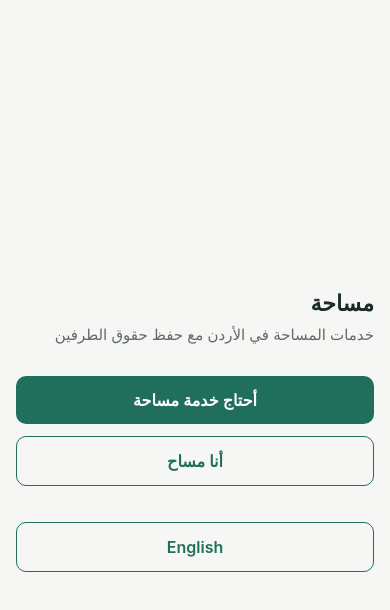
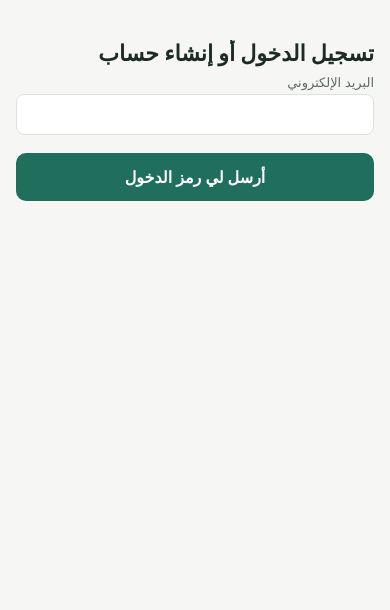
Before and after one commit to amiralmashwakhi-ai/masaha, a React Native app: screen / in a window 390 px wide. Shown: the top 610 px of the page. Built offline with nearby package versions, Linux system fonts and the light colour scheme.

Commit message:
Add email-code sign-in and profile creation with Supabase
Co-Authored-By: Claude Opus 5.5 (1M context) <noreply@anthropic.com>
Claude-Session: https://claude.ai/code/session_01JpZijmQ3JeSKGA7Evd5eNx

```diff
--- a/App.tsx
+++ b/App.tsx
@@ -1,5 +1,7 @@
 import { StatusBar } from 'expo-status-bar';
-import React, { useMemo, useState } from 'react';
+import React, { useEffect, useMemo, useState } from 'react';
+import { loadProfile, Profile, signOut, useSession } from './src/auth';
+import { CreateProfile, SignIn } from './src/screens/SignIn';
 import { SafeAreaView, StyleSheet, View } from 'react-native';
 import { applyDirection, makeT } from './src/i18n';
 import { DEFAULT_MILESTONES, round } from './src/money';
@@ -26,6 +28,13 @@ export default function App() {
   const [screen, setScreen] = useState<Screen>({ name: 'home' });
   // Local state only until the backend is connected.
   const [jobs, setJobs] = useState<Job[]>([]);
+
+  const { session, loading } = useSession();
+  const [profile, setProfile] = useState<Profile | null | undefined>(undefined);
+  const userId = session?.user.id;
+  const refreshProfile = () => { if (userId) loadProfile(userId).then(setProfile); };
+  useEffect(() => { setProfile(undefined); refreshProfile(); }, [userId]);
+  useEffect(() => { if (profile && profile.role !== 'admin') setRole(profile.role); }, [profile]);
 
   const ctx = useMemo(() => ({ lang, t: makeT(lang), rtl: lang === 'ar' }), [lang]);
 
@@ -77,16 +86,23 @@ export default function App() {
   };
 
   const current = screen.name === 'job' ? jobs.find((j) => j.id === screen.id) : undefined;
-  const profile = screen.name === 'profile' ? SEED_PROVIDERS.find((p) => p.id === screen.id) : undefined;
+  const provider = screen.name === 'profile' ? SEED_PROVIDERS.find((p) => p.id === screen.id) : undefined;
 
   return (
     <LangCtx.Provider value={ctx}>
       <SafeAreaView style={styles.safe}>
         <View style={styles.body}>
-          {screen.name === 'home' && (
-            <Home onToggleLang={toggleLang} onRole={(r) => { setRole(r); setScreen({ name: 'jobs' }); }} />
+          {!loading && !session && <SignIn />}
+          {session && profile === null && userId && <CreateProfile userId={userId} onDone={refreshProfile} />}
+          {session && profile && screen.name === 'home' && (
+            <Home
+              onToggleLang={toggleLang}
+              onSignOut={() => { signOut(); setScreen({ name: 'home' }); }}
+              onRole={() => setScreen({ name: 'jobs' })}
+              role={role}
+            />
           )}
-          {screen.name === 'jobs' && (
+          {session && profile && screen.name === 'jobs' && (
             <JobList
               role={role}
               jobs={jobs}
@@ -95,7 +111,7 @@ export default function App() {
               onBack={() => setScreen({ name: 'home' })}
             />
           )}
-          {screen.name === 'wizard' && (
+          {session && profile && screen.name === 'wizard' && (
             <RequestWizard
               onCancel={() => setScreen({ name: 'jobs' })}
               onDone={(r) => {
@@ -107,7 +123,7 @@ export default function App() {
               }}
             />
           )}
-          {current && (
+          {session && profile && current && (
             <JobDetail
               job={current}
               role={role}
@@ -117,8 +133,8 @@ export default function App() {
               onBack={() => setScreen({ name: 'jobs' })}
             />
           )}
-          {profile && screen.name === 'profile' && (
-            <ProviderProfile provider={profile} onBack={() => setScreen(screen.back)} />
+          {session && profile && provider && screen.name === 'profile' && (
+            <ProviderProfile provider={provider} onBack={() => setScreen(screen.back)} />
           )}
         </View>
         <StatusBar style="dark" />
--- /dev/null
+++ b/src/auth.ts
@@ -0,0 +1,41 @@
+import { Session } from '@supabase/supabase-js';
+import { useEffect, useState } from 'react';
+import { supabase } from './supabase';
+import { Role } from './types';
+
+export interface Profile { id: string; role: Role | 'admin'; full_name: string; phone: string | null }
+
+export function useSession() {
+  const [session, setSession] = useState<Session | null>(null);
+  const [loading, setLoading] = useState(true);
+  useEffect(() => {
+    supabase.auth.getSession().then(({ data }) => { setSession(data.session); setLoading(false); });
+    const { data } = supabase.auth.onAuthStateChange((_e, s) => setSession(s));
+    return () => data.subscription.unsubscribe();
+  }, []);
+  return { session, loading };
+}
+
+// Email one-time code; phone SMS needs an SMS provider connected in Supabase first.
+export const sendCode = (email: string) =>
+  supabase.auth.signInWithOtp({ email, options: { shouldCreateUser: true } });
+
+export const verifyCode = (email: string, token: string) =>
+  supabase.auth.verifyOtp({ email, token, type: 'email' });
+
+export async function loadProfile(userId: string) {
+  const { data } = await supabase.from('profiles').select('id, role, full_name, phone').eq('id', userId).maybeSingle();
+  return data as Profile | null;
+}
+
+export async function createProfile(userId: string, fullName: string, phone: string, role: Role, providerKind?: 'individual' | 'office') {
+  const { error } = await supabase.from('profiles').insert({ id: userId, full_name: fullName, phone, role });
+  if (error) return error;
+  if (role === 'provider') {
+    const res = await supabase.from('providers').insert({ id: userId, kind: providerKind ?? 'individual', display_name: fullName });
+    return res.error;
+  }
+  return null;
+}
+
+export const signOut = () => supabase.auth.signOut();
--- a/src/i18n.ts
+++ b/src/i18n.ts
@@ -31,6 +31,16 @@ const en = {
     'Scope, price, timeline, deliverables and cancellation terms are fixed here and signed by both sides. Any change needs a change order approved by the customer.',
   record: 'Job record',
   sendQuote: 'Send quote',
+  signIn: 'Sign in or create an account',
+  email: 'Email',
+  sendCode: 'Send me a code',
+  codeSent: 'We emailed you a 6-digit code.',
+  code: 'Code',
+  verify: 'Confirm',
+  createProfile: 'Your details',
+  fullName: 'Full name',
+  phone: 'Mobile number',
+  signOut: 'Sign out',
   quotes: 'Quotes',
   noQuotes: 'Waiting for quotes from providers',
   days: 'days',
@@ -123,6 +133,16 @@ const ar: Record<Key, string> = {
     'يتم تثبيت نطاق العمل والسعر والمدة والمخرجات وشروط الإلغاء هنا ويوقعها الطرفان. أي تعديل يحتاج أمر تغيير يوافق عليه العميل.',
   record: 'سجل العمل',
   sendQuote: 'إرسال عرض سعر',
+  signIn: 'تسجيل الدخول أو إنشاء حساب',
+  email: 'البريد الإلكتروني',
+  sendCode: 'أرسل لي رمز الدخول',
+  codeSent: 'أرسلنا رمزاً من 6 أرقام إلى بريدك.',
+  code: 'الرمز',
+  verify: 'تأكيد',
+  createProfile: 'بياناتك',
+  fullName: 'الاسم الكامل',
+  phone: 'رقم الهاتف المحمول',
+  signOut: 'تسجيل الخروج',
   quotes: 'عروض الأسعار',
   noQuotes: 'بانتظار عروض الأسعار من المساحين',
   days: 'يوم',
--- a/src/screens/Home.tsx
+++ b/src/screens/Home.tsx
@@ -3,17 +3,19 @@ import { View } from 'react-native';
 import { Button, H, P, useLang } from '../ui';
 import { Role } from '../types';
 
-export function Home({ onRole, onToggleLang }: { onRole: (r: Role) => void; onToggleLang: () => void }) {
+export function Home({ role, onRole, onToggleLang, onSignOut }: {
+  role: Role; onRole: () => void; onToggleLang: () => void; onSignOut: () => void;
+}) {
   const { t } = useLang();
   return (
     <View style={{ flex: 1, justifyContent: 'center' }}>
       <H>{t('appName')}</H>
       <P muted>{t('tagline')}</P>
       <View style={{ height: 24 }} />
-      <Button title={t('iAmCustomer')} onPress={() => onRole('customer')} />
-      <Button title={t('iAmProvider')} onPress={() => onRole('provider')} secondary />
+      <Button title={role === 'customer' ? t('myJobs') : t('jobFeed')} onPress={onRole} />
       <View style={{ height: 24 }} />
       <Button title={t('switchLang')} onPress={onToggleLang} secondary />
+      <Button title={t('signOut')} onPress={onSignOut} secondary />
     </View>
   );
 }
--- /dev/null
+++ b/src/screens/SignIn.tsx
@@ -0,0 +1,68 @@
+import React, { useState } from 'react';
+import { ScrollView } from 'react-native';
+import { createProfile, sendCode, verifyCode } from '../auth';
+import { Role } from '../types';
+import { Button, Field, H, P, useLang } from '../ui';
+
+export function SignIn() {
+  const { t } = useLang();
+  const [email, setEmail] = useState('');
+  const [code, setCode] = useState('');
+  const [sent, setSent] = useState(false);
+  const [error, setError] = useState('');
+
+  return (
+    <ScrollView>
+      <H>{t('signIn')}</H>
+      <Field label={t('email')} value={email} onChange={setEmail} />
+      {!sent && (
+        <Button title={t('sendCode')} onPress={async () => {
+          const { error: e } = await sendCode(email.trim());
+          if (e) setError(e.message); else { setSent(true); setError(''); }
+        }} />
+      )}
+      {sent && (
+        <>
+          <P muted>{t('codeSent')}</P>
+          <Field label={t('code')} value={code} onChange={setCode} numeric />
+          <Button title={t('verify')} onPress={async () => {
+            const { error: e } = await verifyCode(email.trim(), code.trim());
+            if (e) setError(e.message);
+          }} />
+        </>
+      )}
+      {!!error && <P>{error}</P>}
+    </ScrollView>
+  );
+}
+
+export function CreateProfile({ userId, onDone }: { userId: string; onDone: () => void }) {
+  const { t } = useLang();
+  const [name, setName] = useState('');
+  const [phone, setPhone] = useState('');
+  const [role, setRole] = useState<Role>('customer');
+  const [kind, setKind] = useState<'individual' | 'office'>('individual');
+  const [error, setError] = useState('');
+
+  return (
+    <ScrollView>
+      <H>{t('createProfile')}</H>
+      <Field label={t('fullName')} value={name} onChange={setName} />
+      <Field label={t('phone')} value={phone} onChange={setPhone} numeric />
+      <Button title={t('iAmCustomer')} onPress={() => setRole('customer')} secondary={role !== 'customer'} />
+      <Button title={t('iAmProvider')} onPress={() => setRole('provider')} secondary={role !== 'provider'} />
+      {role === 'provider' && (
+        <>
+          <Button title={t('individual')} onPress={() => setKind('individual')} secondary={kind !== 'individual'} />
+          <Button title={t('office')} onPress={() => setKind('office')} secondary={kind !== 'office'} />
+        </>
+      )}
+      <Button title={t('next')} onPress={async () => {
+        if (!name.trim()) return;
+        const e = await createProfile(userId, name.trim(), phone.trim(), role, kind);
+        if (e) setError(e.message); else onDone();
+      }} />
+      {!!error && <P>{error}</P>}
+    </ScrollView>
+  );
+}
```
Also changed, not shown: 1 other file (tests, documents, lock files or other folders).
